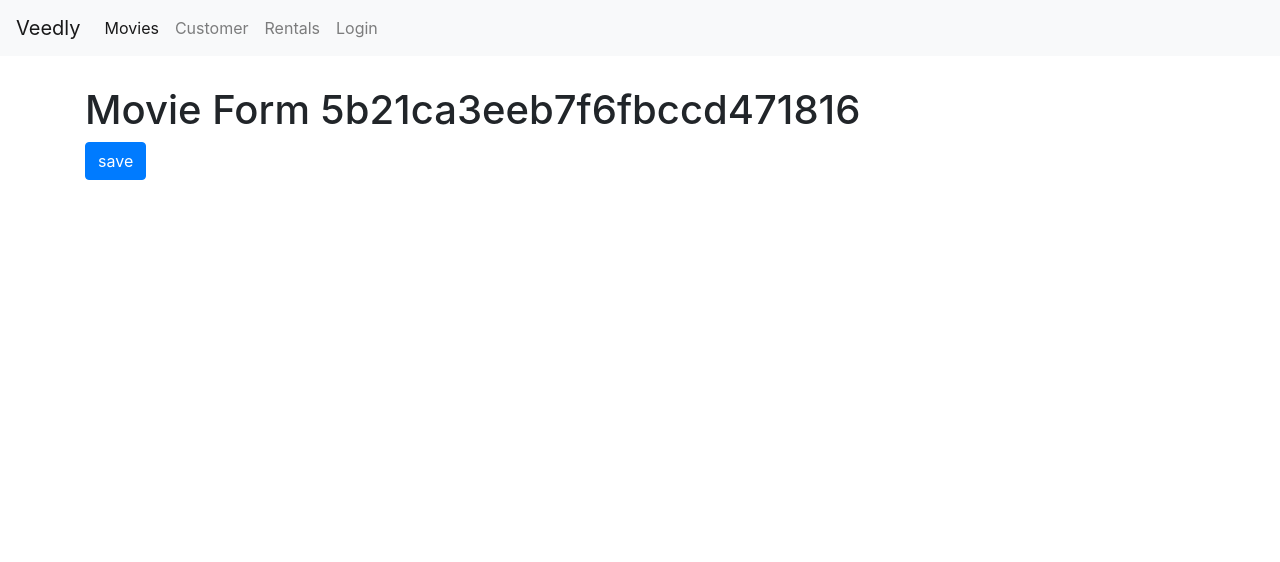
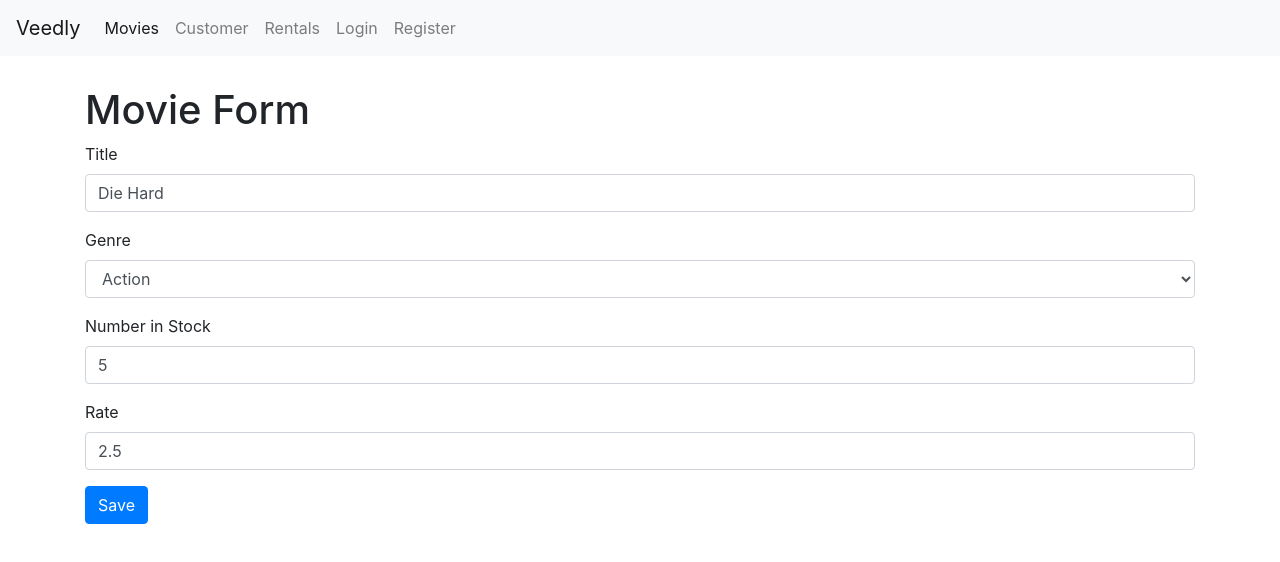
Before and after one commit to Jachrix/Veedly-Rentals, a React (Create React App) app: page /movies/5b21ca3eeb7f6fbccd471816 in a window 1280 px wide. Shown: the top 562 px of the page. Built offline with nearby package versions, Linux system fonts and the light colour scheme.

Commit message:
Forms: Register and Movie Form

```diff
--- a/src/App.js
+++ b/src/App.js
@@ -1,13 +1,14 @@
 //import logo from "./logo.svg";
-import React, { Component } from 'react';
-import { Route, Redirect, Switch } from 'react-router-dom';
-import Movies from './components/movie';
-import NotFound from './components/notFound';
-import Rentals from './components/rentals';
-import Customers from './components/customers';
+import React, { Component } from "react";
+import { Route, Redirect, Switch } from "react-router-dom";
+import Movies from "./components/movie";
+import NotFound from "./components/notFound";
+import Rentals from "./components/rentals";
+import Customers from "./components/customers";
 import NavBar from "./components/navBar";
-import MovieForm from './components/movieForm';
-import LoginForm from './components/loginForm';
+import MovieForm from "./components/movieForm";
+import LoginForm from "./components/loginForm";
+import RegisterForm from "./components/registerForm";
 import "./App.css";
 
 class App extends Component {
@@ -18,7 +19,8 @@
         <main className="container">
           <Switch>
             <Route path="/login" component={LoginForm} />
-            <Route path="/movies/:id" component={MovieForm}/>
+            <Route path="/register" component={RegisterForm} />
+            <Route path="/movies/:id" component={MovieForm} />
             <Route path="/movies" component={Movies}></Route>
             <Route path="/customers" component={Customers}></Route>
             <Route path="/rentals" component={Rentals}></Route>
--- a/src/components/common/form.jsx
+++ b/src/components/common/form.jsx
@@ -1,6 +1,7 @@
 import React, { Component } from 'react';
 import Joi from 'joi-browser';
 import Input from './input';
+import Select from './select';
 
 
 class Form extends Component {
@@ -101,6 +102,21 @@
         )
     }
 
+    renderSelect(name, label, options){
+        const { data, errors } = this.state;
+
+        return (
+            <Select
+                name={ name }
+                value={ data[name] }
+                label={ label }
+                options={ options }
+                onChange={ this.handleChange }
+                error={ errors[name] }
+            />
+        )
+    }
+
 }
 
 export default Form;
--- /dev/null
+++ b/src/components/common/select.jsx
@@ -0,0 +1,20 @@
+import React from 'react';
+
+const Select = ({ name, label, options, error, ...rest }) => {
+    return (
+        <div className="form-group">
+            <label htmlFor={ name }>{ label }</label>
+            <select name={ name } id={ name } {...rest} className="form-control">
+                <option value="" />
+                {options.map(option => (
+                   <option key={option._id} value={option._id}>
+                    {option.name}
+                   </option>
+                ))}
+            </select>
+            { error && <div className="alert alert-danger">{ error }</div>}
+        </div>
+    );
+}
+
+export default Select;
--- a/src/components/movie.jsx
+++ b/src/components/movie.jsx
@@ -6,6 +6,7 @@
 import { paginate } from '../utils/paginate';
 import MoviesTable from './moviesTable';
 import _ from 'lodash';
+import { Link } from "react-router-dom";
 
 class Movies extends Component {
     state = {
@@ -82,6 +83,8 @@
                     />
                 </div>
                 <div className="col">
+                    <Link to="/movies/new" className="btn btn-primary mb-2">New Movie</Link>
+
                     <p>Showing { totalCount } numbers of movies in the Database.</p>
 
                     <MoviesTable
--- a/src/components/movieForm.jsx
+++ b/src/components/movieForm.jsx
@@ -1,12 +1,84 @@
 import React from "react";
+import Joi from 'joi-browser';
+import Form from './common/form';
+import { getMovie, saveMovie } from '../services/fakeMovieService';
+import { getGenres } from '../services/fakeGenreService';
 
-const MovieForm = ({ match, history }) => {
-  return (
-    <div>
-        <h1>Movie Form {match.params.id}</h1>
-        <button className="btn btn-primary" onClick={() => history.push('/movies')}>save</button>
-    </div>
-  );
-};
+class MovieForm extends Form {
+  state = {
+    data: {
+      title: "",
+      genreId: "",
+      numberInStock: "",
+      dailyRentalRate: ""
+    },
+    genres: [],
+    errors: {}
+  }
+
+  schema = {
+    _id: Joi.string(),
+    title: Joi.string().required().label("Title"),
+    genreId: Joi.string().required().label("Genre"),
+    numberInStock: Joi.number().required().min(0).max(100).label("Number in Stock"),
+    dailyRentalRate: Joi.number().required().min(0).max(10).label("Daily Rental Rate")
+  };
+
+  componentDidMount(){
+    const genres = getGenres();
+    this.setState({ genres });
+
+    const movieId = this.props.match.params.id;
+    if(movieId === "new") return;
+
+    const movie = getMovie(movieId);
+    if(!movie) return this.props.history.replace("/not-found");
+
+    this.setState({ data: this.mapToViewModel(movie) });
+  }
+
+
+  mapToViewModel(movie){
+    return {
+      _id: movie._id,
+      title: movie.title,
+      genreId: movie.genre._id,
+      numberInStock: movie.numberInStock,
+      dailyRentalRate: movie.dailyRentalRate
+    };
+  }
+
+  doSubmit = () => {
+    saveMovie(this.state.data);
+
+    this.props.history.push("/movies");
+  }
+
+  render() {
+    return (
+      <div>
+        <h1>Movie Form</h1>
+        <form onSubmit={ this.handleSubmit}>
+          { this.renderInput("title", "Title")}
+          { this.renderSelect("genreId", "Genre", this.state.genres)}
+          { this.renderInput("numberInStock", "Number in Stock", "number")}
+          { this.renderInput("dailyRentalRate", "Rate")}
+          { this.renderButton("Save")}
+        </form>
+      </div>
+    );
+  }
+}
 
 export default MovieForm;
+
+// const MovieForm = ({ match, history }) => {
+//   return (
+//     <div>
+//         <h1>Movie Form {match.params.id}</h1>
+//         <button className="btn btn-primary" onClick={() => history.push('/movies')}>save</button>
+//     </div>
+//   );
+// };
+
+// export default MovieForm;
--- a/src/components/navBar.jsx
+++ b/src/components/navBar.jsx
@@ -22,6 +22,9 @@
                     <li className="nav-item">
                         <NavLink className="nav-link" to="/login">Login</NavLink>
                     </li>
+                    <li className="nav-item">
+                        <NavLink className="nav-link" to="/register">Register</NavLink>
+                    </li>
                 </ul>
             </div>
         </nav>
--- /dev/null
+++ b/src/components/registerForm.jsx
@@ -0,0 +1,38 @@
+import React from 'react';
+import Joi from 'joi-browser';
+import Form from './common/form';
+
+
+class RegisterForm extends Form {
+    state = {
+        data: { username: '', password: '', name: '' },
+        errors: {}
+    }
+
+    schema = {
+        username: Joi.string().required().email().label('Username'),
+        password: Joi.string().min(5).required().label('Password'),
+        name: Joi.string().min(3).required().label('Name')
+    }
+
+    doSubmit = () => {
+         // call to the server
+         console.log('form submitted ....');
+    }
+
+    render() {
+        return (
+            <div>
+                <h3>Register</h3>
+                <form onSubmit={ this.handleSubmit } >
+                    { this.renderInput("username", "Username")}
+                    { this.renderInput("password", "Password", "password")}
+                    { this.renderInput("name", "Name")}
+                    { this.renderButton("Register") }
+                </form>
+            </div>
+        );
+    }
+}
+
+export default RegisterForm;
--- a/src/services/fakeMovieService.js
+++ b/src/services/fakeMovieService.js
@@ -77,13 +77,13 @@
 
 export function saveMovie(movie) {
     let movieInDb = movies.find((m) => m._id === movie._id) || {};
-    movieInDb.name = movie.name;
+    movieInDb.title = movie.title;
     movieInDb.genre = genresAPI.genres.find((g) => g._id === movie.genreId);
     movieInDb.numberInStock = movie.numberInStock;
     movieInDb.dailyRentalRate = movie.dailyRentalRate;
 
     if (!movieInDb._id) {
-        movieInDb._id = Date.now();
+        movieInDb._id = Date.now().toString();
         movies.push(movieInDb);
     }
 
```
Also changed, not shown: 1 other file (tests, documents, lock files or other folders).
